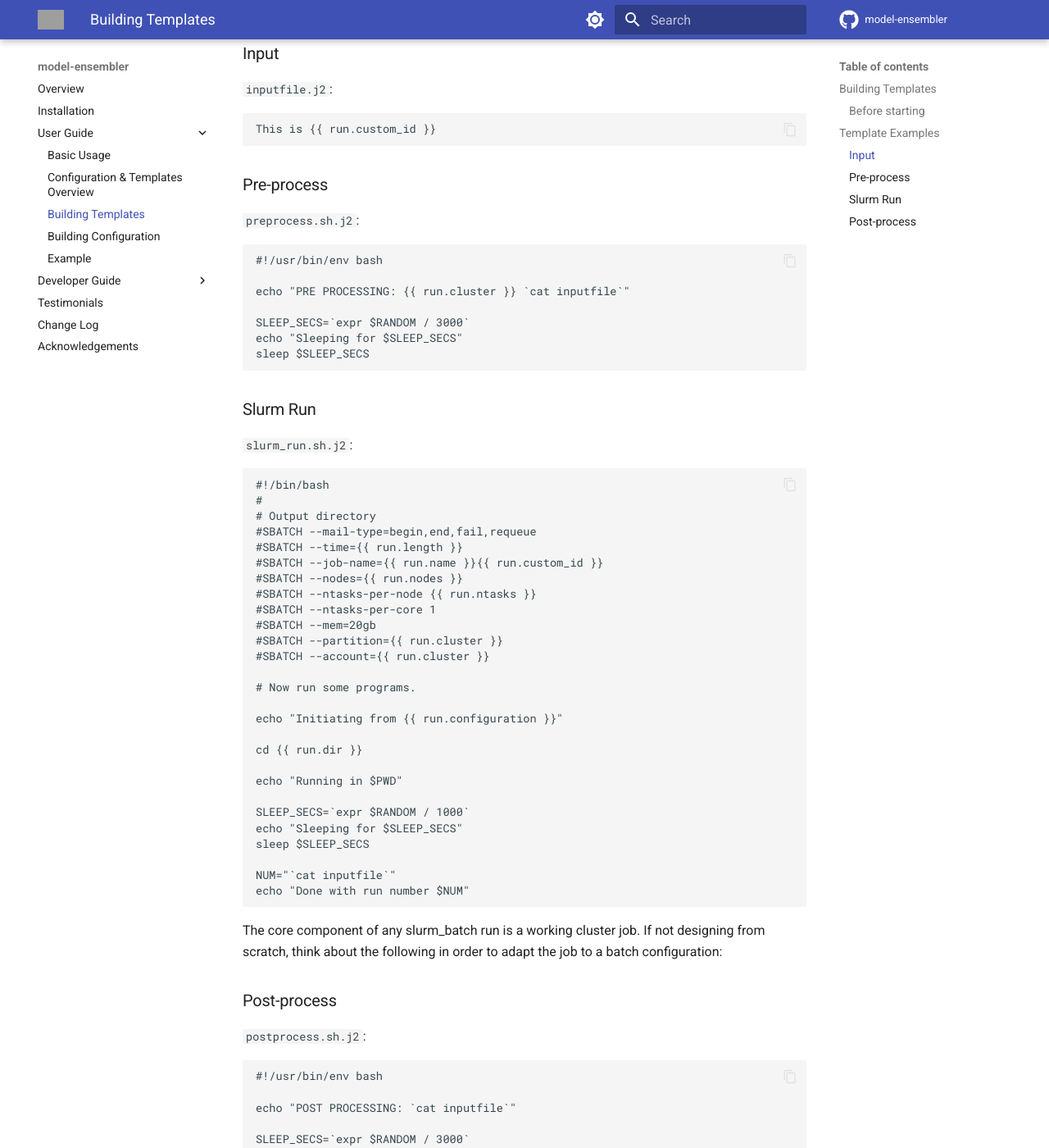
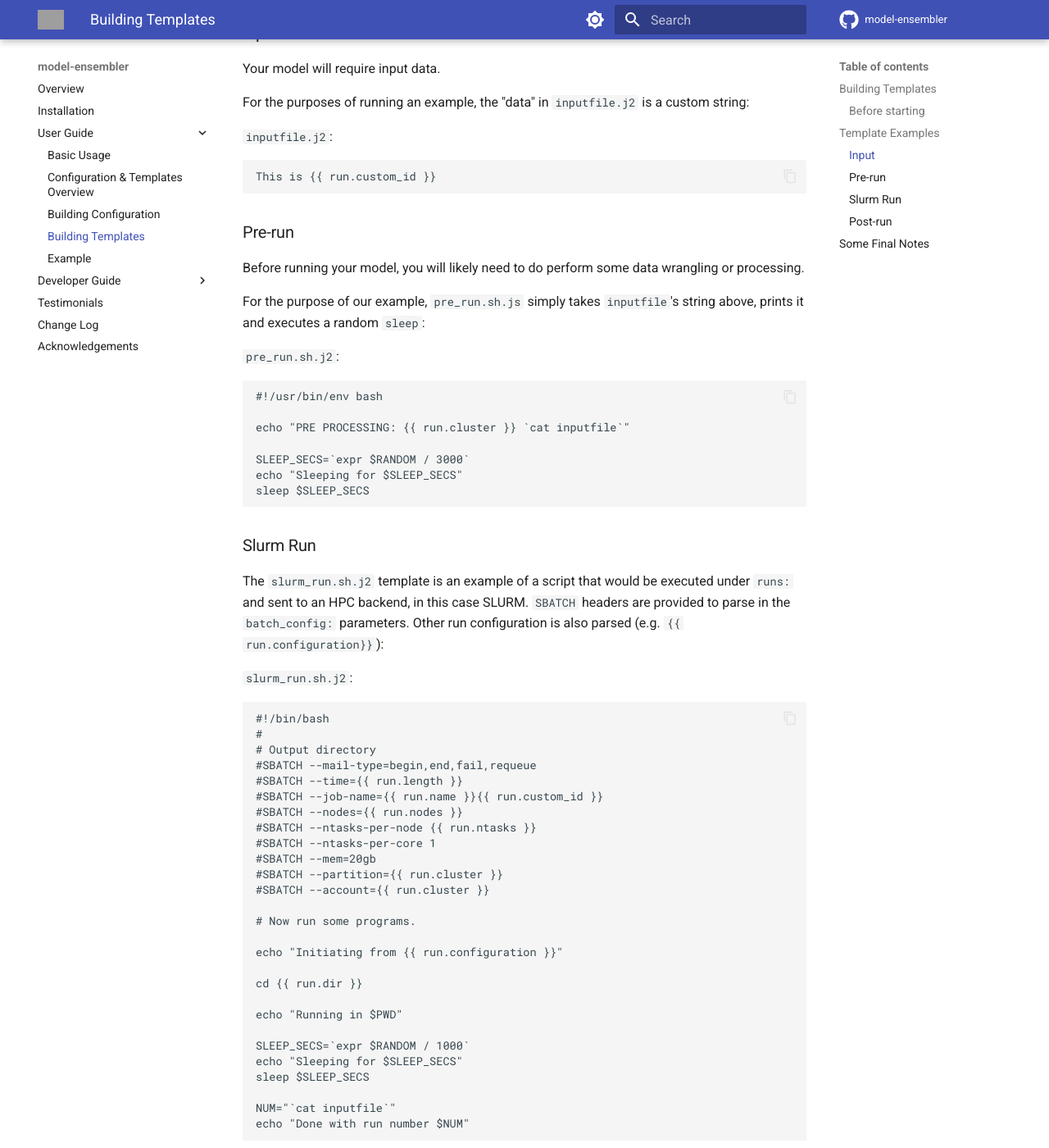
Before and after one commit to environmental-forecasting/model-ensembler, an MkDocs documentation site: the page built from docs/user/templates.md, in a window 1280 px wide and 1400 px high, scrolled down 914 px. Shown: the whole window at 82% size. Built offline with MkDocs 1.6.1 and Material for MkDocs 9.7.7, drawn with Linux system fonts in a browser that asks for light colours; comment, search, counter and statistics services are not loaded; some of the changed text lies outside the part shown; grey boxes are pictures that could not be loaded.

Commit message:
expand on templates, switch order to config first, templates second

````diff
--- a/docs/user/templates.md
+++ b/docs/user/templates.md
@@ -1,7 +1,7 @@
 ## Building Templates
 In this section we will be focusing on the [jinja2](https://jinja.palletsprojects.com/en/stable/) templates under `template_job/`.
 
-These templates will be stitched together with the configuration, which is covered in the [next section](yaml.md).
+These templates are stitched together with the configuration, covered in the [previous section](yaml.md).
 
 ### Before starting
 Considerations before adapting templates:
@@ -24,13 +24,23 @@ individually assessed prior to moving on.
 
 ## Template Examples
 ### Input
+Your model will require input data.
+
+For the purposes of running an example, the "data" in `inputfile.j2` is a
+custom string:
+
 `inputfile.j2`:
 ```j2
 This is {{ run.custom_id }}
 ```
 
-### Pre-process
-`preprocess.sh.j2`:
+### Pre-run
+Before running your model, you will likely need to do perform some data wrangling or processing.
+
+For the purpose of our example, `pre_run.sh.js` simply takes `inputfile`'s string above,
+prints it and executes a random `sleep`:
+
+`pre_run.sh.j2`:
 ```j2
 #!/usr/bin/env bash
 
@@ -42,6 +52,11 @@ sleep $SLEEP_SECS
 ```
 
 ### Slurm Run
+The `slurm_run.sh.j2` template is an example of a script that would be executed
+under `runs:` and sent to an HPC backend, in this case SLURM. `SBATCH` headers
+are provided to parse in the `batch_config:` parameters. Other run configuration
+is also parsed (e.g. `{{ run.configuration}}`):
+
 `slurm_run.sh.j2`:
 ```j2
 #!/bin/bash
@@ -73,12 +88,12 @@ NUM="`cat inputfile`"
 echo "Done with run number $NUM"
 ```
 
-The core component of any slurm_batch run is a working cluster job. If not
-designing from scratch, think about the following in order to adapt the job
-to a batch configuration:
+### Post-run
+Finally, `post_run.sh.j2` would be executed after the run is completed.
 
-### Post-process
-`postprocess.sh.j2`:
+A similar example as `pre_run.sh.j2` is provided:
+
+`post_run.sh.j2`:
 ```j2
 #!/usr/bin/env bash
 
@@ -87,5 +102,11 @@ echo "POST PROCESSING: `cat inputfile`"
 SLEEP_SECS=`expr $RANDOM / 3000`
 echo "Sleeping for $SLEEP_SECS"
 sleep $SLEEP_SECS
+```
 
-```
+## Some Final Notes
+* Templates can be any type of script (not just `.sh`).
+* While `pre_run`, `run` and `post_run` are used as examples here
+to align with the config naming (`pre_run:`, `runs:`, `post_run`),
+you can build more than one template for `pre_run:` and `post_run:`
+and execute them.
--- a/mkdocs.yml
+++ b/mkdocs.yml
@@ -5,8 +5,8 @@ nav:
   - User Guide:
     - Basic Usage: user/basic-usage.md
     - Configuration & Templates Overview: user/overview.md
+    - Building Configuration: user/configuration.md
     - Building Templates: user/templates.md
-    - Building Configuration: user/configuration.md
     - Example: user/example1.md
   - Developer Guide:
     - Contribution:
````
Also changed, not shown: docs/user/configuration.md (+5 -0 lines), docs/user/overview.md (+3 -2 lines).
